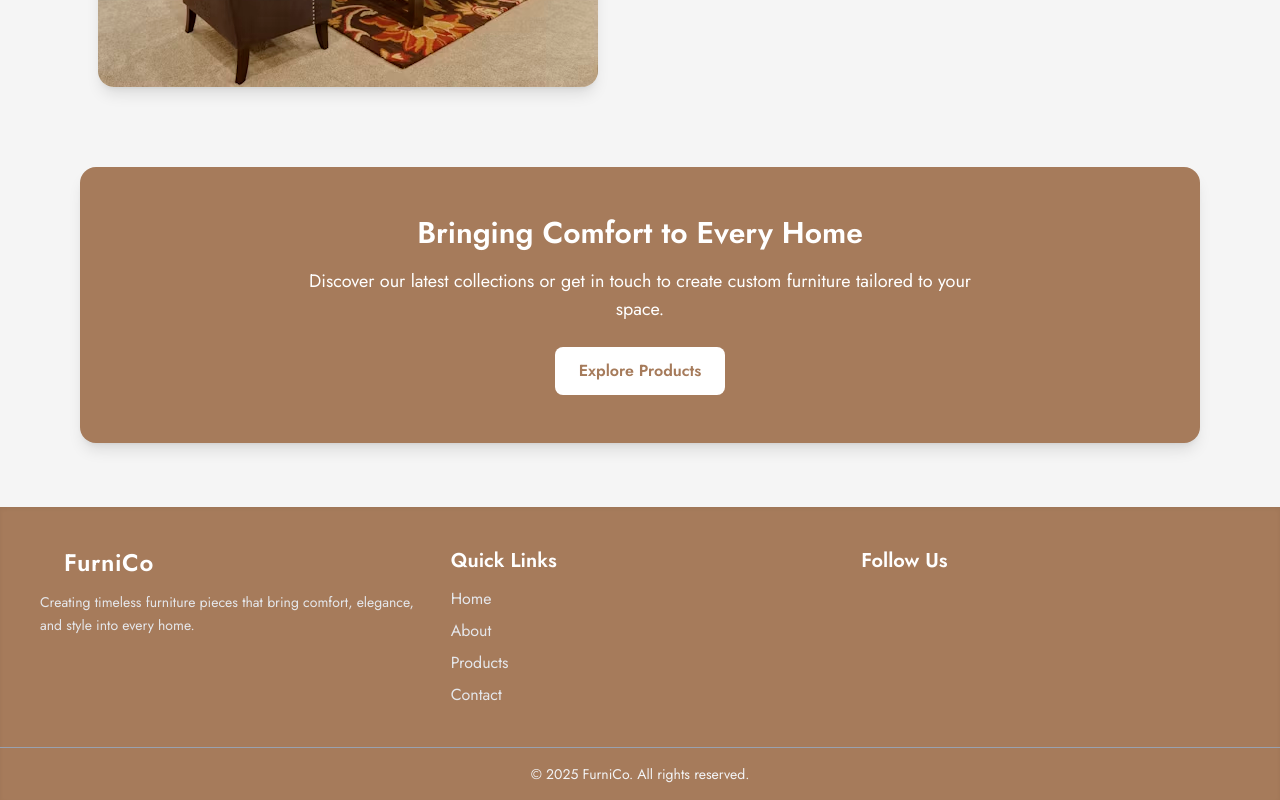
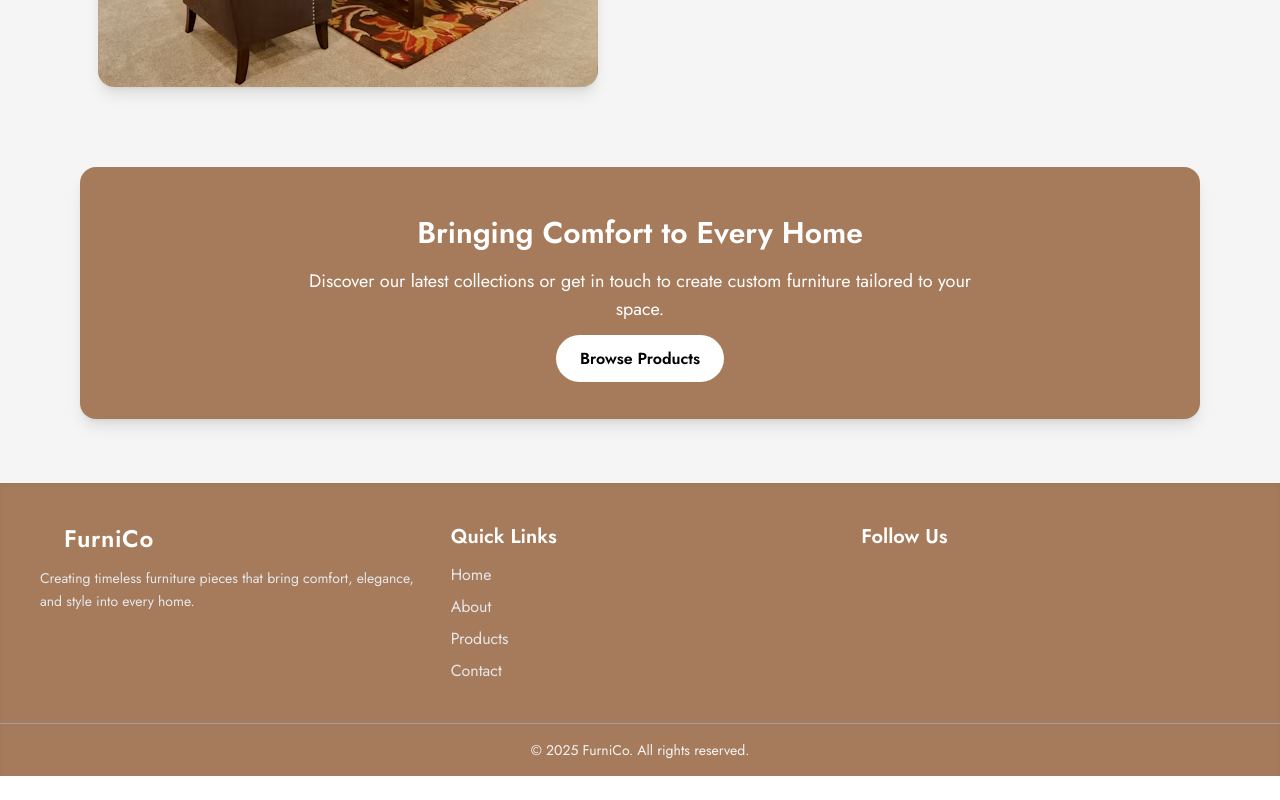
Before and after one commit to Griffinsshem/furniCo, a Next.js app: page /about in a window 1280 px wide. Shown: the part 1224-2024 px from the top of the page. After the commit the page ends 2000 px from the top, so only its background shows below. Built offline with nearby package versions, Linux system fonts and the light colour scheme; some icons are missing.

Commit message:
fix: change CTA button to a link for easy navigation

```diff
--- a/src/components/about.jsx
+++ b/src/components/about.jsx
@@ -73,9 +73,12 @@ function About() {
           Discover our latest collections or get in touch to create custom
           furniture tailored to your space.
         </p>
-        <button className="bg-white text-[#A67B5B] px-6 py-3 rounded-lg font-semibold hover:bg-gray-100 transition">
-          Explore Products
-        </button>
+        <a
+          href="/product"
+          className="bg-white text-black font-semibold py-3 px-6 rounded-full transition"
+        >
+          Browse Products
+        </a>
       </section>
     </div>
   );
```
